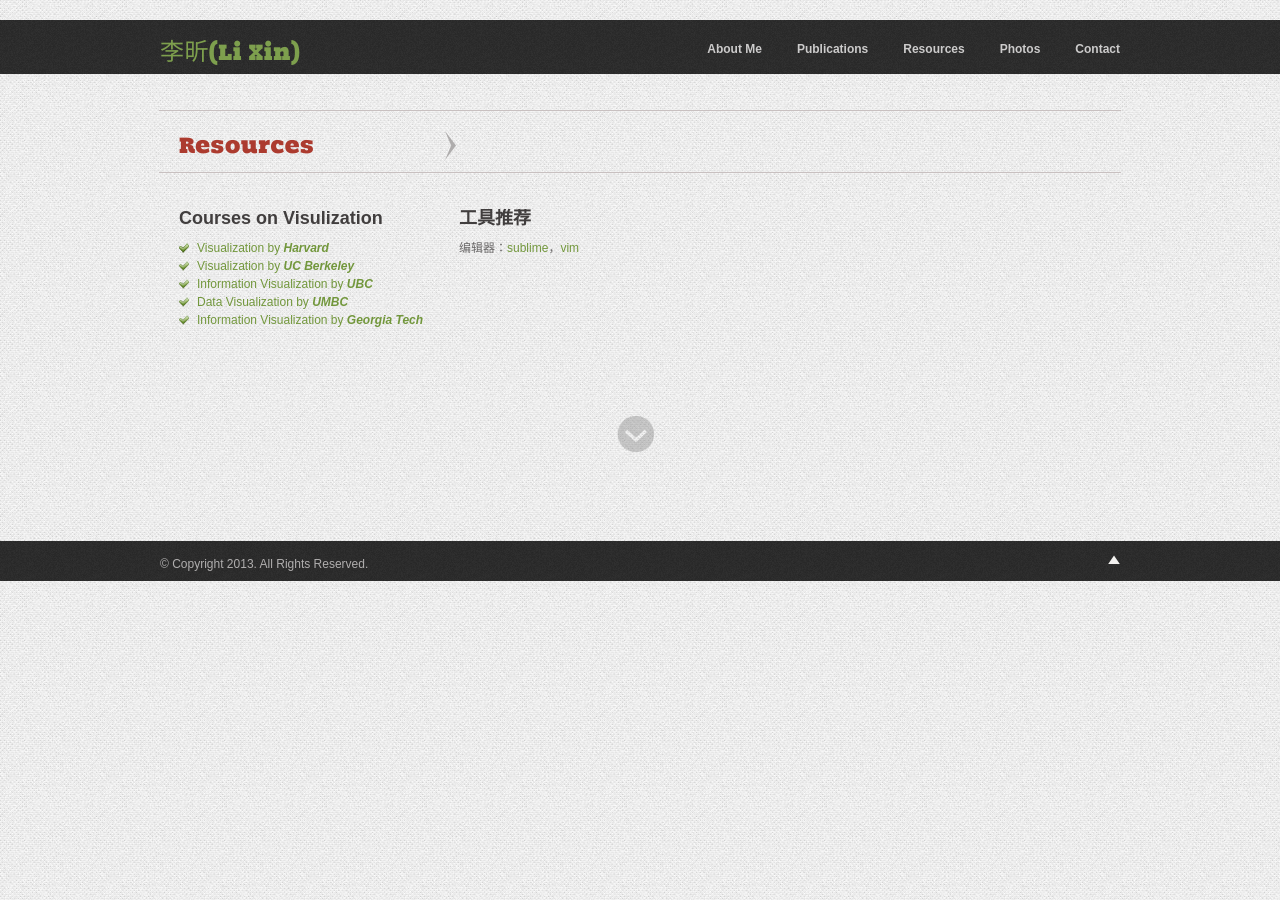
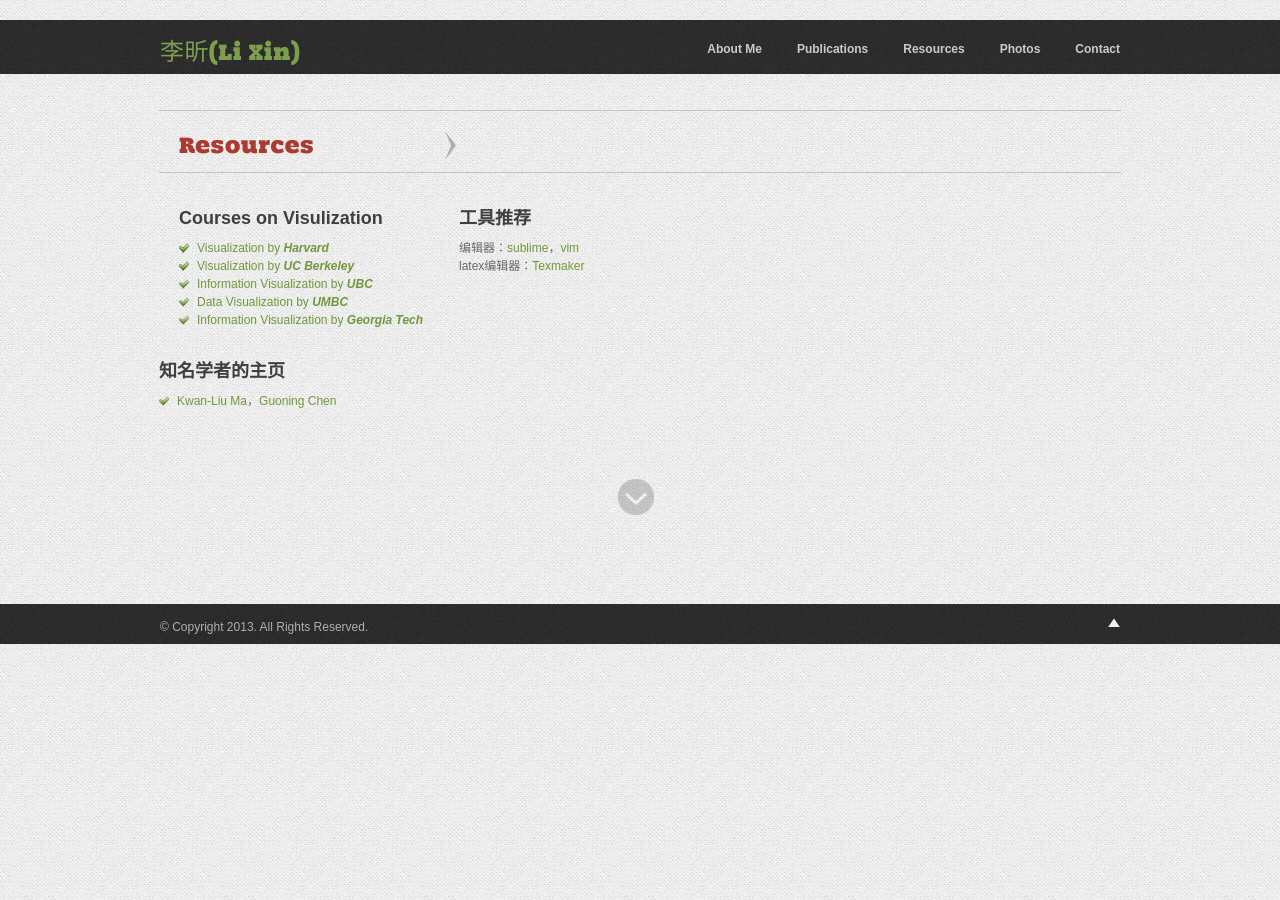
Before and after one commit to cinger007/cinger007.github.com, a Jekyll site: the page built from resources.html, in a window 1280 px wide. Built offline with Jekyll 4.4.1, drawn with Linux system fonts in a browser that asks for light colours.

Commit message:
add kwan liu ma

```diff
--- a/resources.html
+++ b/resources.html
@@ -30,6 +30,12 @@ title: Li Xin's Homepage
 	   <h2>工具推荐</h2>
     <ul class="custom-list tick">
       <li>编辑器：<a href="http://www.sublimetext.com/" target="_blank">sublime</a>，<a href="http://www.vim.org" target="_blank">vim</a></li>
+      <li>latex编辑器：<a href="http://www.xm1math.net/texmaker/">Texmaker</a></li>
+    </ul>
+    </div>
+    <h2>知名学者的主页</h2>
+    <ul class="custom-list tick">
+      <li><a href="http://www.cs.ucdavis.edu/~ma/" target="_blank">Kwan-Liu Ma</a>，<a href="http://www.sci.utah.edu/~chengu/" target="_blank">Guoning Chen</a></li>
     </ul>
     </div>
     <div class="one-third">
```
